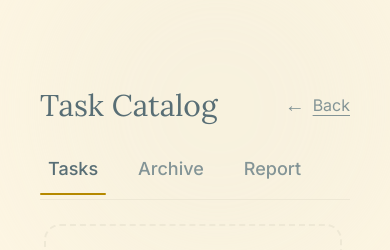
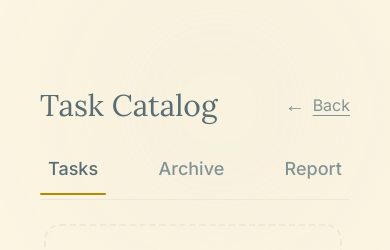
Before and after one commit to Caroliveira/Nudge, a React (Vite) app: page /catalog in a window 390 px wide. Shown: the top 250 px of the page. Built offline with nearby package versions, Linux system fonts and the light colour scheme; the HTML template or start-up script is replaced by a standard one.

Commit message:
Improve tabs mobile view

```diff
--- a/src/pages/CatalogPage.tsx
+++ b/src/pages/CatalogPage.tsx
@@ -95,7 +95,7 @@ const CatalogPage: React.FC = () => {
         </button>
       </div>
 
-      <div className="flex gap-6 mb-6 border-b border-surface pb-1" role="tablist" aria-label="Catalog views">
+      <div className="flex justify-between sm:justify-start gap-6 mb-6 border-b border-surface pb-1" role="tablist" aria-label="Catalog views">
         <button
           onClick={() => handleTabChange('tasks')}
           role="tab"
```
